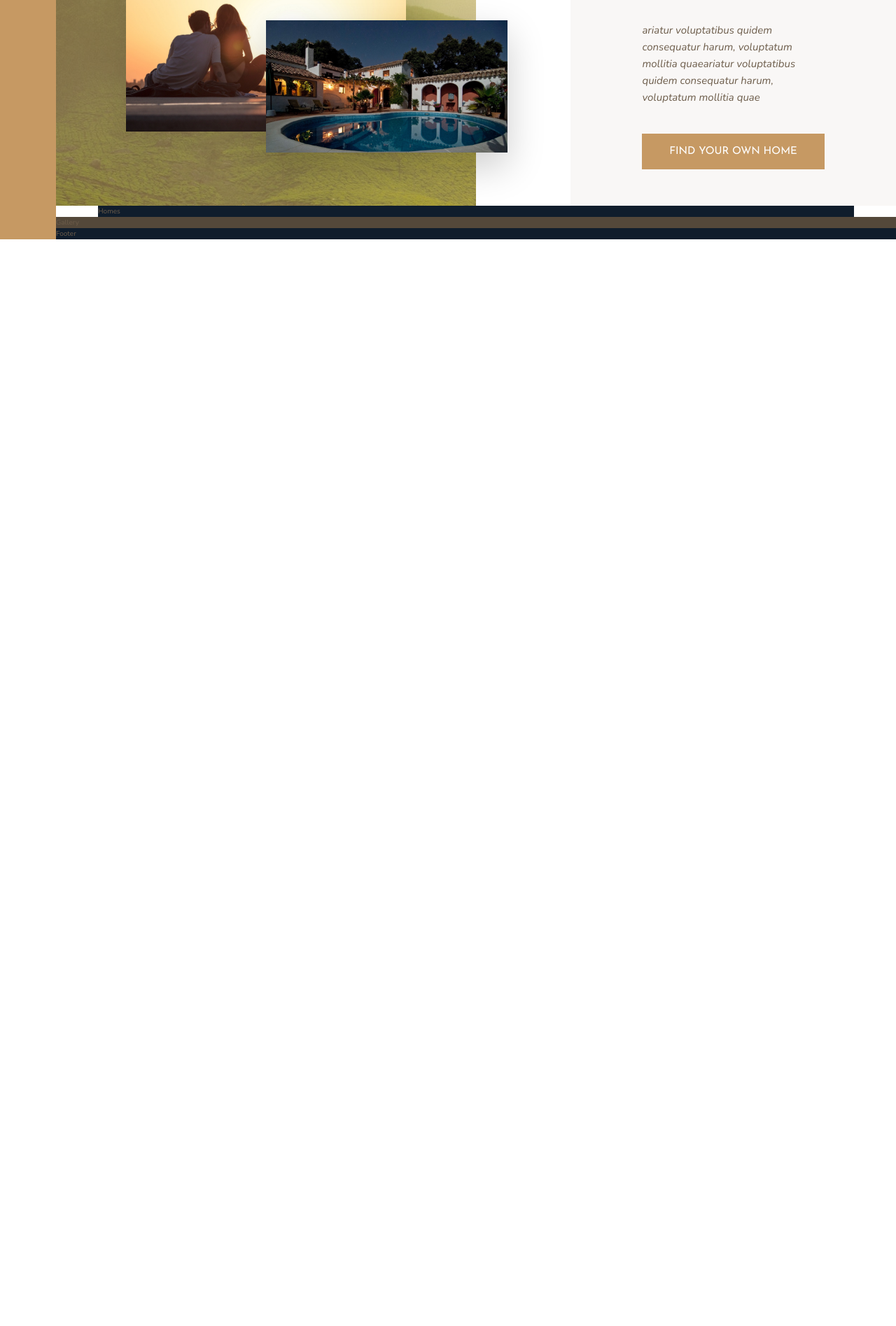
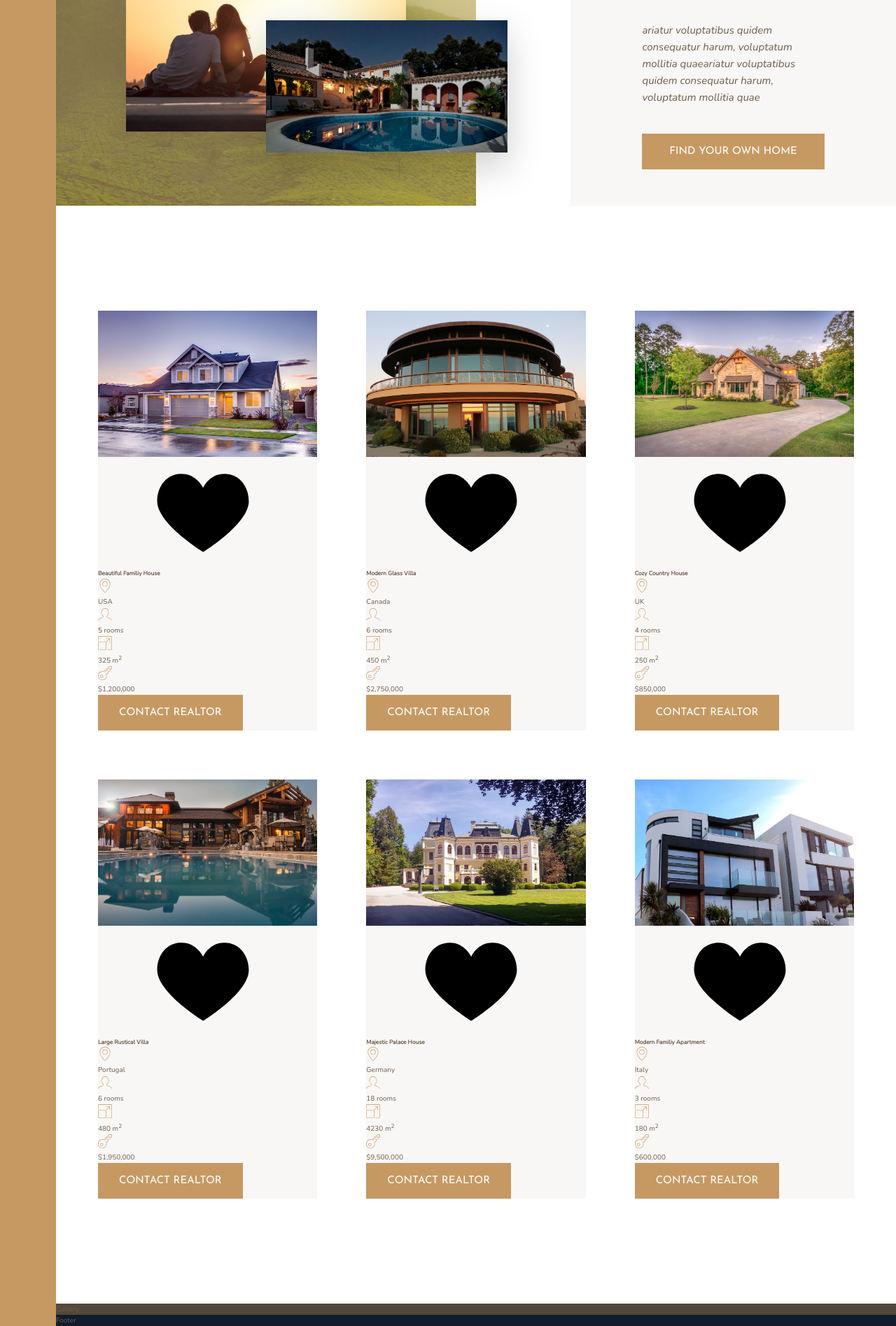
Before and after one commit to huntersfuntime/next-real-estate, a PHP site: page / in a window 1280 px wide. Shown: the part 1526-3421 px from the top of the page at 70% size. Before the commit the page ends 1868 px from the top, so only its background shows below. Run offline with PHP 8.4, Linux system fonts and the light colour scheme.

Commit message:
Home index structure layed out

```diff
--- a/css/style.css
+++ b/css/style.css
@@ -142,8 +142,20 @@ body {
   margin-bottom: 4rem; }
 
 .homes {
-  background-color: #101d2c;
-  grid-column: center-start / center-end; }
+  grid-column: center-start / center-end;
+  margin: 15rem 0;
+  display: grid;
+  grid-template-columns: repeat(auto-fit, minmax(25rem, 1fr));
+  grid-gap: 7rem; }
+
+.home {
+  background-color: #f9f7f6; }
+  .home__img {
+    width: 100%; }
+  .home__location svg, .home__rooms svg, .home__area svg, .home__price svg {
+    fill: #c69963;
+    height: 2rem;
+    width: 2rem; }
 
 .gallery {
   background-color: #54483A;
--- a/index.html
+++ b/index.html
@@ -85,8 +85,209 @@ Quidem consequatur harum, voluptatum mollitia quae. Tenetur distinctio necessita
             <button class="btn">Find your own home</button>
         </div>
 
-         <div class="homes">
-            Homes
+      <section class="homes">
+            <div class="home">
+                <img src="img/house-1.jpeg" alt="House 1" class="home__img">
+                <svg class="home__like">
+                    <use xlink:href="img/sprite.svg#icon-heart-full"></use>
+                </svg>
+                <h5 class="home__name">Beautiful Familiy House</h5>
+                <div class="home__location">
+                    <svg>
+                        <use xlink:href="img/sprite.svg#icon-map-pin"></use>
+                    </svg>
+                    <p>USA</p>
+                </div>
+                <div class="home__rooms">
+                    <svg>
+                        <use xlink:href="img/sprite.svg#icon-profile-male"></use>
+                    </svg>
+                    <p>5 rooms</p>
+                </div>
+                <div class="home__area">
+                    <svg>
+                        <use xlink:href="img/sprite.svg#icon-expand"></use>
+                    </svg>
+                    <p>325 m<sup>2</sup></p>
+                </div>
+                <div class="home__price">
+                    <svg>
+                        <use xlink:href="img/sprite.svg#icon-key"></use>
+                    </svg>
+                    <p>$1,200,000</p>
+                </div>
+                <button class="btn home__btn">Contact realtor</button>
+            </div>
+
+
+            <div class="home">
+                <img src="img/house-2.jpeg" alt="House 2" class="home__img">
+                <svg class="home__like">
+                    <use xlink:href="img/sprite.svg#icon-heart-full"></use>
+                </svg>
+                <h5 class="home__name">Modern Glass Villa</h5>
+                <div class="home__location">
+                    <svg>
+                        <use xlink:href="img/sprite.svg#icon-map-pin"></use>
+                    </svg>
+                    <p>Canada</p>
+                </div>
+                <div class="home__rooms">
+                    <svg>
+                        <use xlink:href="img/sprite.svg#icon-profile-male"></use>
+                    </svg>
+                    <p>6 rooms</p>
+                </div>
+                <div class="home__area">
+                    <svg>
+                        <use xlink:href="img/sprite.svg#icon-expand"></use>
+                    </svg>
+                    <p>450 m<sup>2</sup></p>
+                </div>
+                <div class="home__price">
+                    <svg>
+                        <use xlink:href="img/sprite.svg#icon-key"></use>
+                    </svg>
+                    <p>$2,750,000</p>
+                </div>
+                <button class="btn home__btn">Contact realtor</button>
+            </div>
+
+            <div class="home">
+                <img src="img/house-3.jpeg" alt="House 3" class="home__img">
+                <svg class="home__like">
+                    <use xlink:href="img/sprite.svg#icon-heart-full"></use>
+                </svg>
+                <h5 class="home__name">Cozy Country House</h5>
+                <div class="home__location">
+                    <svg>
+                        <use xlink:href="img/sprite.svg#icon-map-pin"></use>
+                    </svg>
+                    <p>UK</p>
+                </div>
+                <div class="home__rooms">
+                    <svg>
+                        <use xlink:href="img/sprite.svg#icon-profile-male"></use>
+                    </svg>
+                    <p>4 rooms</p>
+                </div>
+                <div class="home__area">
+                    <svg>
+                        <use xlink:href="img/sprite.svg#icon-expand"></use>
+                    </svg>
+                    <p>250 m<sup>2</sup></p>
+                </div>
+                <div class="home__price">
+                    <svg>
+                        <use xlink:href="img/sprite.svg#icon-key"></use>
+                    </svg>
+                    <p>$850,000</p>
+                </div>
+                <button class="btn home__btn">Contact realtor</button>
+            </div>
+
+            <div class="home">
+                <img src="img/house-4.jpeg" alt="House 4" class="home__img">
+                <svg class="home__like">
+                    <use xlink:href="img/sprite.svg#icon-heart-full"></use>
+                </svg>
+                <h5 class="home__name">Large Rustical Villa</h5>
+                <div class="home__location">
+                    <svg>
+                        <use xlink:href="img/sprite.svg#icon-map-pin"></use>
+                    </svg>
+                    <p>Portugal</p>
+                </div>
+                <div class="home__rooms">
+                    <svg>
+                        <use xlink:href="img/sprite.svg#icon-profile-male"></use>
+                    </svg>
+                    <p>6 rooms</p>
+                </div>
+                <div class="home__area">
+                    <svg>
+                        <use xlink:href="img/sprite.svg#icon-expand"></use>
+                    </svg>
+                    <p>480 m<sup>2</sup></p>
+                </div>
+                <div class="home__price">
+                    <svg>
+                        <use xlink:href="img/sprite.svg#icon-key"></use>
+                    </svg>
+                    <p>$1,950,000</p>
+                </div>
+                <button class="btn home__btn">Contact realtor</button>
+            </div>
+
+            <div class="home">
+                <img src="img/house-5.jpeg" alt="House 5" class="home__img">
+                <svg class="home__like">
+                    <use xlink:href="img/sprite.svg#icon-heart-full"></use>
+                </svg>
+                <h5 class="home__name">Majestic Palace House</h5>
+                <div class="home__location">
+                    <svg>
+                        <use xlink:href="img/sprite.svg#icon-map-pin"></use>
+                    </svg>
+                    <p>Germany</p>
+                </div>
+                <div class="home__rooms">
+                    <svg>
+                        <use xlink:href="img/sprite.svg#icon-profile-male"></use>
+                    </svg>
+                    <p>18 rooms</p>
+                </div>
+                <div class="home__area">
+                    <svg>
+                        <use xlink:href="img/sprite.svg#icon-expand"></use>
+                    </svg>
+                    <p>4230 m<sup>2</sup></p>
+                </div>
+                <div class="home__price">
+                    <svg>
+                        <use xlink:href="img/sprite.svg#icon-key"></use>
+                    </svg>
+                    <p>$9,500,000</p>
+                </div>
+                <button class="btn home__btn">Contact realtor</button>
+            </div>
+
+            <div class="home">
+                <img src="img/house-6.jpeg" alt="House 6" class="home__img">
+                <svg class="home__like">
+                    <use xlink:href="img/sprite.svg#icon-heart-full"></use>
+                </svg>
+                <h5 class="home__name">Modern Familiy Apartment</h5>
+                <div class="home__location">
+                    <svg>
+                        <use xlink:href="img/sprite.svg#icon-map-pin"></use>
+                    </svg>
+                    <p>Italy</p>
+                </div>
+                <div class="home__rooms">
+                    <svg>
+                        <use xlink:href="img/sprite.svg#icon-profile-male"></use>
+                    </svg>
+                    <p>3 rooms</p>
+                </div>
+                <div class="home__area">
+                    <svg>
+                        <use xlink:href="img/sprite.svg#icon-expand"></use>
+                    </svg>
+                    <p>180 m<sup>2</sup></p>
+                </div>
+                <div class="home__price">
+                    <svg>
+                        <use xlink:href="img/sprite.svg#icon-key"></use>
+                    </svg>
+                    <p>$600,000</p>
+                </div>
+                <button class="btn home__btn">Contact realtor</button>
+            </div>
+        </section>
+
+
+
         </div>
 
         <div class="gallery">
--- a/sass/_homes.scss
+++ b/sass/_homes.scss
@@ -1,4 +1,40 @@
 .homes {
-    background-color: $color-secondary;
     grid-column: center-start / center-end;
+    margin: 15rem 0;
+
+    display: grid;
+    grid-template-columns: repeat(auto-fit, minmax(25rem, 1fr));
+    grid-gap: 7rem;
 }
+
+.home {
+    background-color: $color-grey-light-1;
+
+    &__img {
+        width: 100%;
+    }
+
+    &__like {
+
+    }
+
+    &__name {
+
+    }
+
+    &__location,
+    &__rooms,
+    &__area,
+    &__price {
+
+            svg {
+                fill: $color-primary;
+                height: 2rem;
+                width: 2rem;
+            }
+
+            p {
+
+            }
+    }
+}
```
Also changed, not shown: img/favicon.png (added), img/gal-1.jpeg (added), img/house-1.jpeg (added), img/house-2.jpeg (added), img/house-3.jpeg (added), img/house-4.jpeg (added), img/house-5.jpeg (added), img/house-6.jpeg (added).
